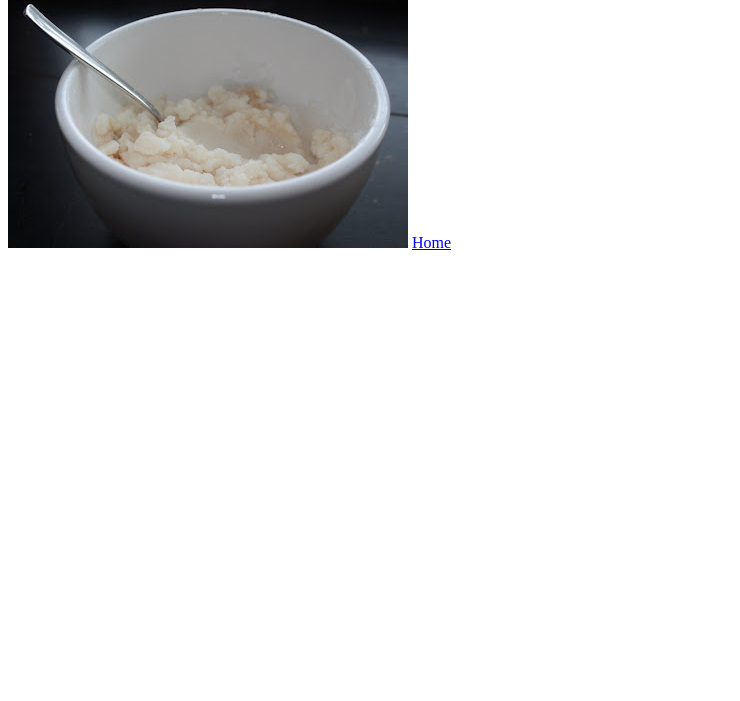
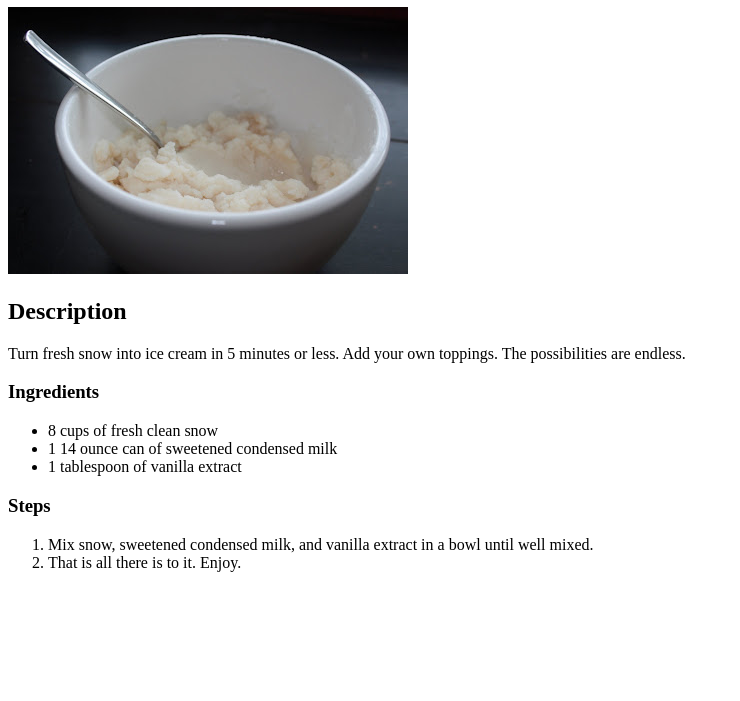
Before and after one commit to crowe73/odin-recipes-v-2, a plain HTML site: page recipes/snow-cream.html in a window 1280 px wide. Shown: the part 99-800 px from the top of the page, without its empty margins (0-740 px from the left). Drawn offline with Linux system fonts and the light colour scheme.

Commit message:
Complete snow cream recipe page
Add deescription, ingredients, and steps to recipe
page
Move Home link to top of recipe page

```diff
--- a/recipes/snow-cream.html
+++ b/recipes/snow-cream.html
@@ -9,8 +9,27 @@
         <!-- <script src="javascript.js" defer></script> -->
     </head>
     <body>
+        <a href="../index.html">Home</a>
         <h1>Snow Cream</h1>
         <img src="../images/snow-cream.JPG">
-        <a href="../index.html">Home</a>
+        <h2>Description</h2>
+        <p>
+            Turn fresh snow into ice cream in 5 minutes or less. Add your own toppings.
+            The possibilities are endless.
+        </p>
+        <h3>Ingredients</h3>
+        <ul>
+            <li>8 cups of fresh clean snow</li>
+            <li>1 14 ounce can of sweetened condensed milk</li>
+            <li>1 tablespoon of vanilla extract</li>
+        </ul>
+        <h3>Steps</h3>
+        <ol>
+            <li>
+                Mix snow, sweetened condensed milk, and vanilla extract in a bowl
+                until well mixed.
+            </li>
+            <li>That is all there is to it. Enjoy.</li>
+        </ol>
     </body>
 </html>
```
